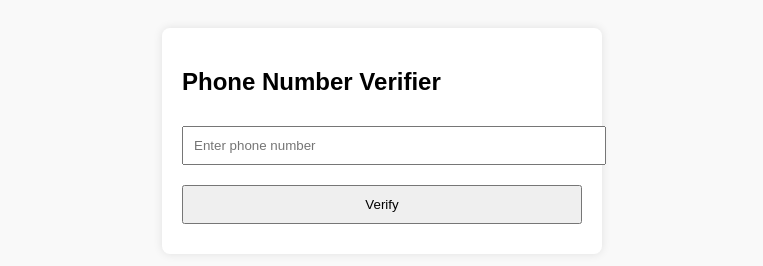
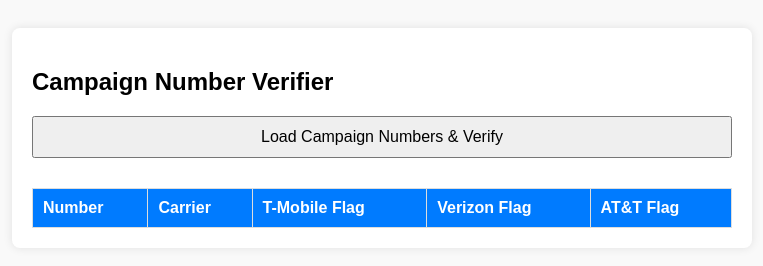
Before and after one commit to osconaril/number-verifier-widget, a plain HTML site: page index.html in a window 1280 px wide. Shown: the whole page, without its empty margins (258-1021 px from the left). Drawn offline with Linux system fonts and the light colour scheme.

Commit message:
Update index.html

```diff
--- a/index.html
+++ b/index.html
@@ -3,7 +3,7 @@
 <head>
     <meta charset="UTF-8">
     <meta name="viewport" content="width=device-width, initial-scale=1.0">
-    <title>Number Verifier Widget</title>
+    <title>Campaign Number Verifier</title>
     <style>
         body {
             font-family: Arial, sans-serif;
@@ -15,13 +15,15 @@
             padding: 20px;
             border-radius: 8px;
             box-shadow: 0 0 10px rgba(0, 0, 0, 0.1);
-            max-width: 400px;
+            max-width: 700px;
             margin: auto;
         }
-        input, button {
+        button {
+            padding: 10px;
+            margin-bottom: 10px;
             width: 100%;
-            padding: 10px;
-            margin: 10px 0;
+            cursor: pointer;
+            font-size: 16px;
         }
         table {
             width: 100%;
@@ -34,51 +36,85 @@
             text-align: left;
         }
         th {
-            background-color: #f2f2f2;
+            background-color: #007BFF;
+            color: white;
         }
     </style>
 </head>
 <body>
     <div id="widget">
-        <h2>Phone Number Verifier</h2>
-        <input type="text" id="phoneNumber" placeholder="Enter phone number">
-        <button onclick="verifyNumber()">Verify</button>
-        <div id="result"></div>
+        <h2>Campaign Number Verifier</h2>
+        <button onclick="fetchCampaignNumbers()">Load Campaign Numbers & Verify</button>
+        <table>
+            <thead>
+                <tr>
+                    <th>Number</th>
+                    <th>Carrier</th>
+                    <th>T-Mobile Flag</th>
+                    <th>Verizon Flag</th>
+                    <th>AT&T Flag</th>
+                </tr>
+            </thead>
+            <tbody id="result"></tbody>
+        </table>
     </div>
 
     <script>
-        async function verifyNumber() {
-            const phoneNumber = document.getElementById('phoneNumber').value.trim();
-            const accessKey = 'uETlnux9_qgrdnVE/InRMmUTC'; // Your API Key (Visible in Frontend)
-            const apiUrl = `https://api.numberverifier.com/api/validate?access_key=${accessKey}&number=${encodeURIComponent(phoneNumber)}`;
+        const apiKey = 'uETlnux9_qgrdnVE/InRMmUTC'; // API Key (Visible for testing)
 
-            if (!phoneNumber) {
-                alert('Please enter a phone number.');
-                return;
-            }
+        async function fetchCampaignNumbers() {
+            const resultTable = document.getElementById('result');
+            resultTable.innerHTML = `<tr><td colspan="5">Loading numbers...</td></tr>`;
 
             try {
-                const response = await fetch(apiUrl);
+                // Step 1: Fetch numbers from the campaign API
+                const campaignResponse = await fetch(`https://api.numberverifier.com/api/getnumbers?access_key=${apiKey}`);
+                const campaignData = await campaignResponse.json();
+
+                if (!campaignData.numbers || campaignData.numbers.length === 0) {
+                    resultTable.innerHTML = `<tr><td colspan="5" style="color: red;">No numbers found in the campaign.</td></tr>`;
+                    return;
+                }
+
+                resultTable.innerHTML = ""; // Clear loading message
+
+                // Step 2: Loop through each number and verify it
+                for (let number of campaignData.numbers) {
+                    await verifyNumber(number, resultTable);
+                }
+            } catch (error) {
+                console.error('Error fetching campaign numbers:', error);
+                resultTable.innerHTML = `<tr><td colspan="5" style="color: red;">Failed to fetch campaign numbers.</td></tr>`;
+            }
+        }
+
+        async function verifyNumber(number, resultTable) {
+            try {
+                const verifyUrl = `https://api.numberverifier.com/api/validate?access_key=${apiKey}&number=${encodeURIComponent(number)}`;
+                const response = await fetch(verifyUrl);
                 const data = await response.json();
 
-                if (data.valid) {
-                    document.getElementById('result').innerHTML = `
-                        <table>
-                            <tr><th>Number</th><td>${data.number}</td></tr>
-                            <tr><th>Local Format</th><td>${data.local_format}</td></tr>
-                            <tr><th>International Format</th><td>${data.international_format}</td></tr>
-                            <tr><th>Country</th><td>${data.country_name}</td></tr>
-                            <tr><th>Location</th><td>${data.location}</td></tr>
-                            <tr><th>Carrier</th><td>${data.carrier}</td></tr>
-                            <tr><th>Line Type</th><td>${data.line_type}</td></tr>
-                        </table>
-                    `;
-                } else {
-                    document.getElementById('result').innerHTML = '<p style="color: red;">Invalid phone number.</p>';
-                }
+                let tMobileFlag = data.carrier.includes("T-Mobile") ? "🚩 Flagged" : "✅ Safe";
+                let verizonFlag = data.carrier.includes("Verizon") ? "🚩 Flagged" : "✅ Safe";
+                let attFlag = data.carrier.includes("AT&T") ? "🚩 Flagged" : "✅ Safe";
+
+                resultTable.innerHTML += `
+                    <tr>
+                        <td>${data.number}</td>
+                        <td>${data.carrier}</td>
+                        <td>${tMobileFlag}</td>
+                        <td>${verizonFlag}</td>
+                        <td>${attFlag}</td>
+                    </tr>
+                `;
             } catch (error) {
-                console.error('Error fetching data:', error);
-                document.getElementById('result').innerHTML = '<p style="color: red;">An error occurred while verifying the number.</p>';
+                console.error(`Error verifying ${number}:`, error);
+                resultTable.innerHTML += `
+                    <tr>
+                        <td>${number}</td>
+                        <td colspan="4" style="color: red;">Failed to check</td>
+                    </tr>
+                `;
             }
         }
     </script>
```
